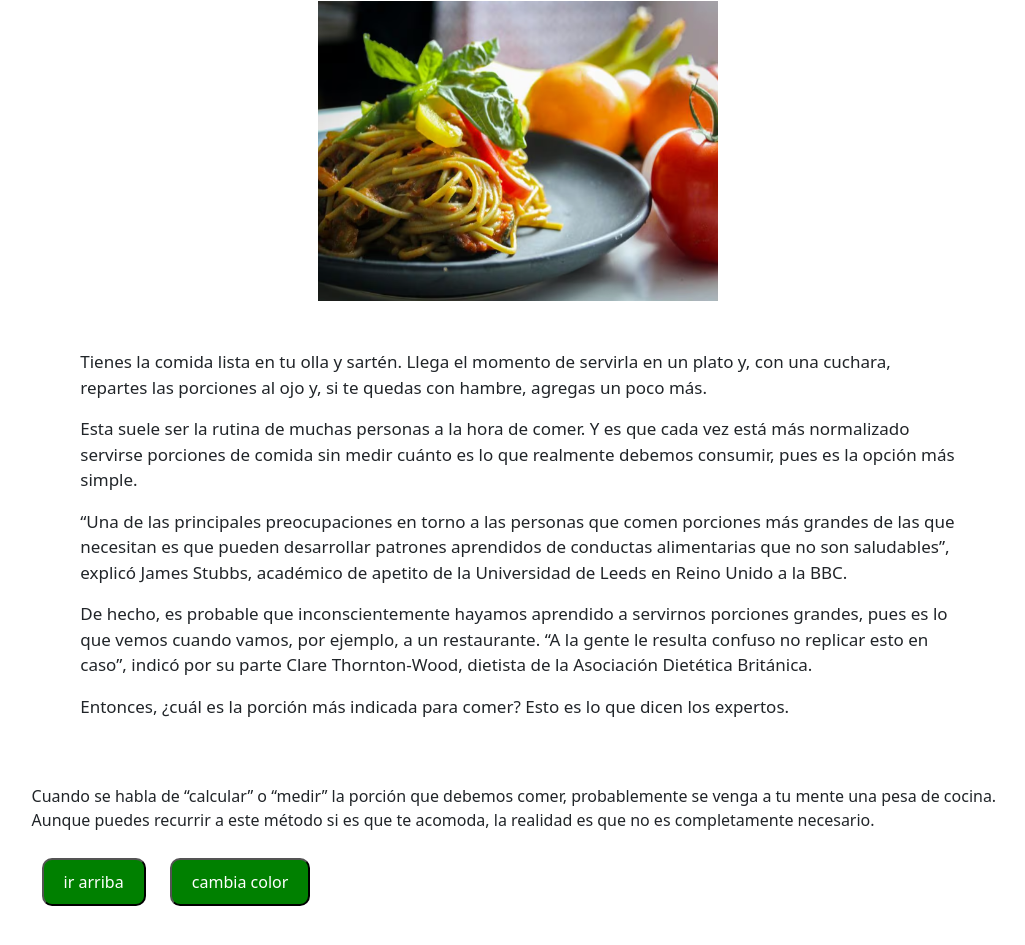
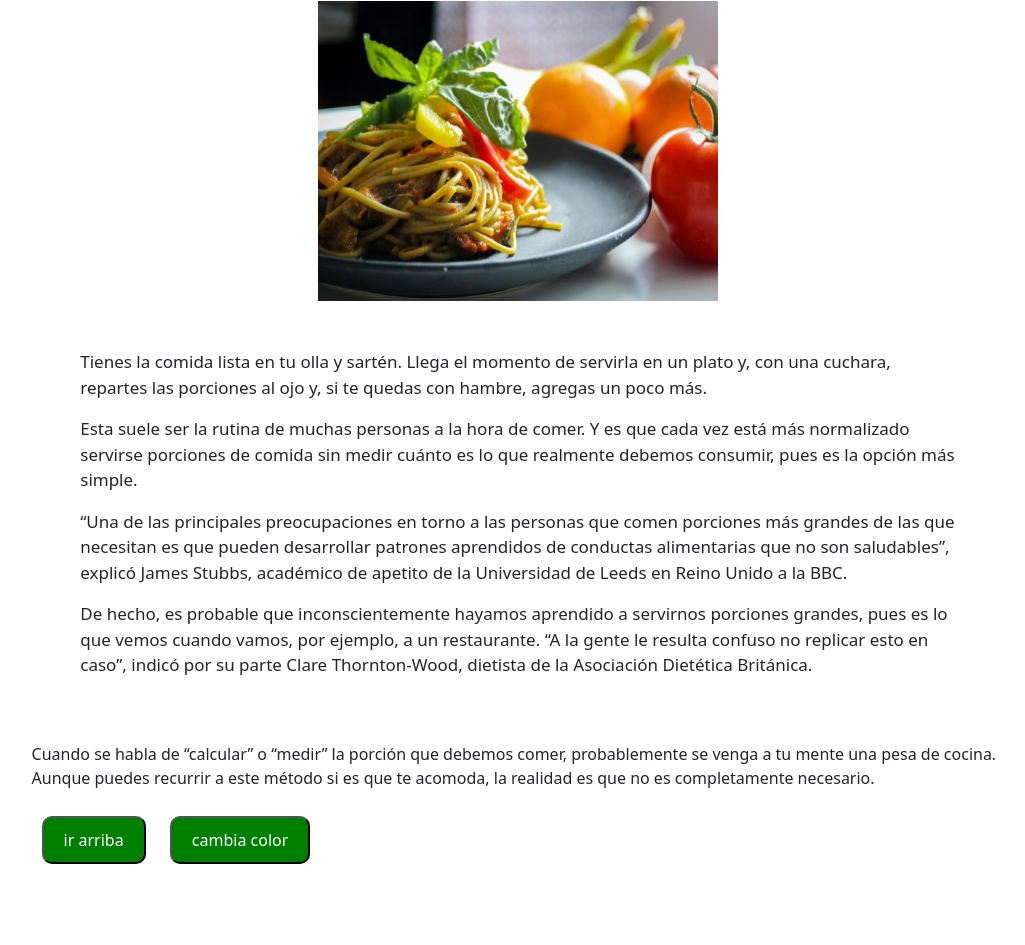
Before and after one commit to Ivancidmol/clase, a plain HTML site: page index.html in a window 1280 px wide. Shown: the part 401-1346 px from the top of the page, without its empty margins (122-1147 px from the left). Drawn offline with nearby package versions, Linux system fonts and the light colour scheme.

Commit message:
nuevo commit

```diff
--- a/index.html
+++ b/index.html
@@ -118,8 +118,7 @@
                     esto
                     en caso”, indicó por su parte Clare Thornton-Wood, dietista de la Asociación Dietética Británica.
                 </p>
-                <p>
-                    Entonces, ¿cuál es la porción más indicada para comer? Esto es lo que dicen los expertos.</p>
+
             </section>
 
         </article>
```
